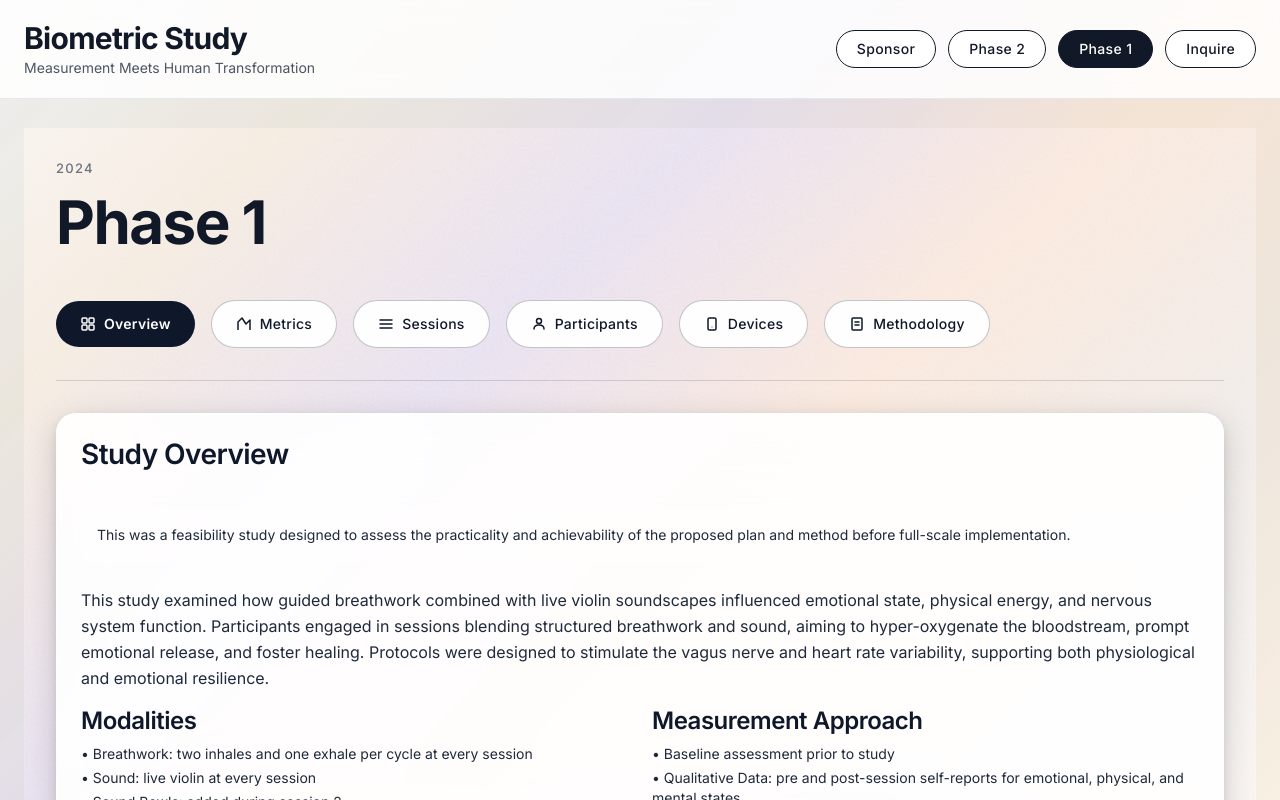
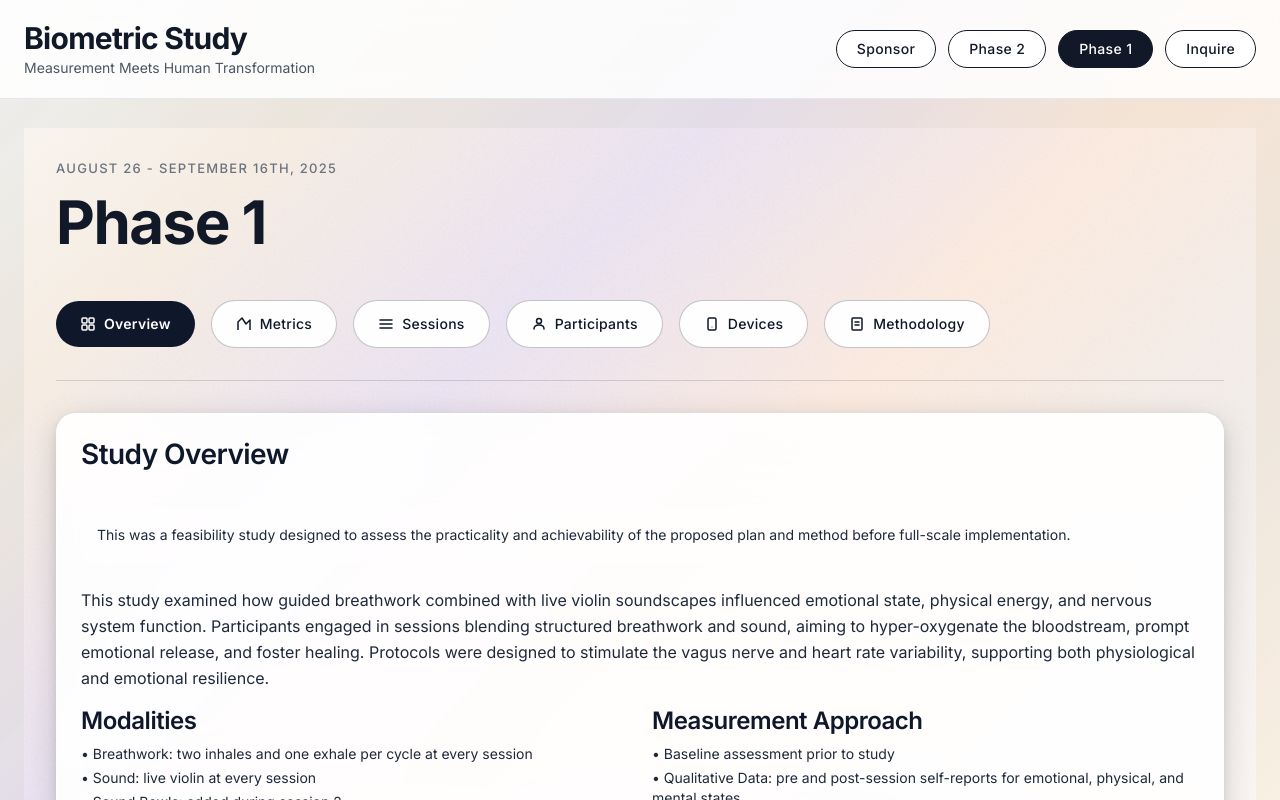
Before and after one commit to chaocdou-ux/biometric-dashboard, a React (Vite) app: page / in a window 1280 px wide. Both pictures are taken after a click on the button "Phase 1". Shown: the top 800 px of the page. Built offline with nearby package versions, Linux system fonts and the light colour scheme.

Commit message:
Updated App.jsx

```diff
--- a/src/App.jsx
+++ b/src/App.jsx
@@ -92,9 +92,9 @@ export default function App() {
           mixBlendMode: 'overlay'
         }}
       />
-      <div className="relative z-10 container mx-auto px-4 sm:px-6 md:px-8 py-4 sm:py-6 md:py-8 max-w-7xl">
+      <div className="relative z-10 px-4 sm:px-6 md:px-8 py-4 sm:py-6 md:py-8">
         <header className="mb-10 sm:mb-12">
-          <p className="text-xs uppercase tracking-widest text-gray-500 mb-4 font-medium">2024</p>
+          <p className="text-xs uppercase tracking-widest text-gray-500 mb-4 font-medium">August 26 - September 16th, 2025</p>
           <h2 className="text-5xl md:text-6xl font-bold tracking-tight text-gray-900 mb-6" style={{ fontWeight: '700' }}>
             Phase 1
           </h2>
```
